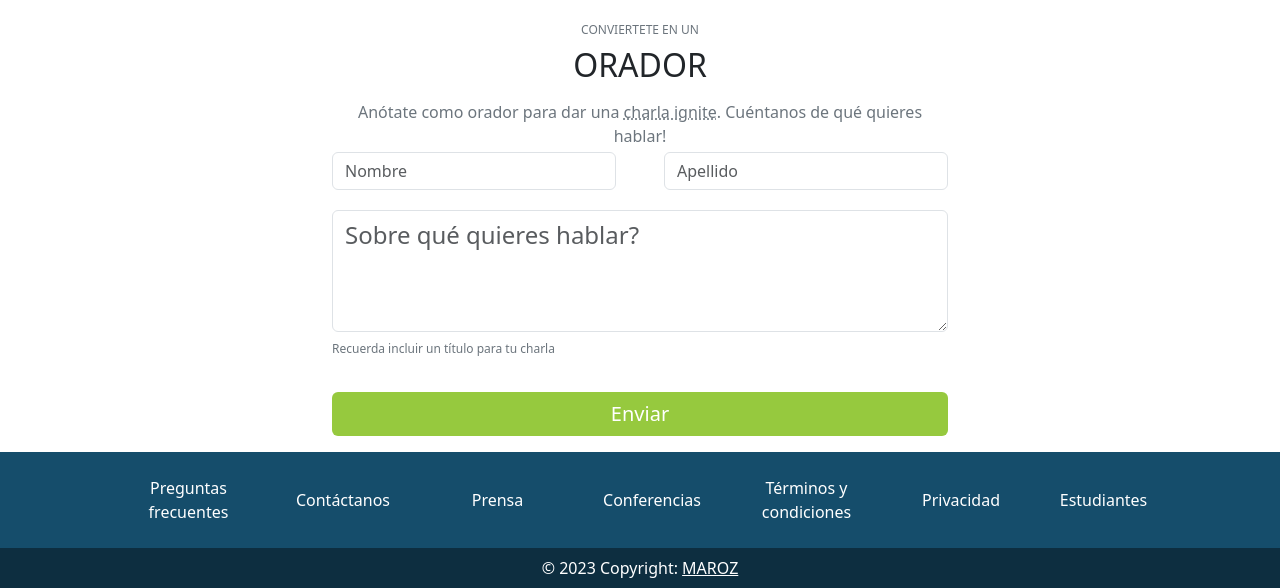
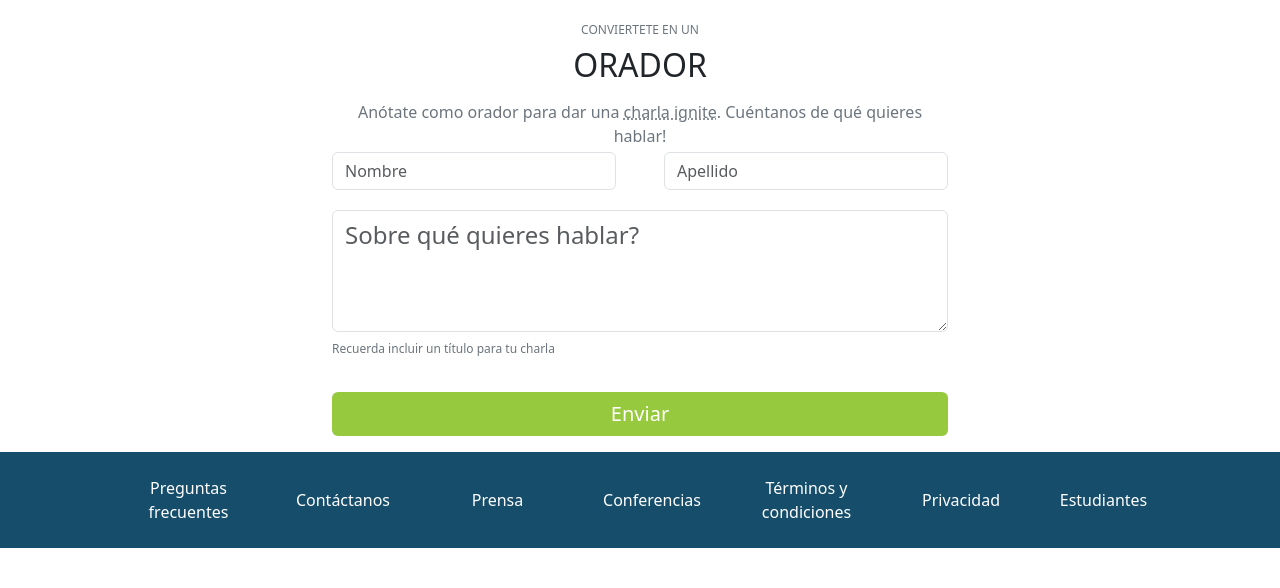
Before and after one commit to Marozta/Repo-Pruebas, a plain HTML site: page index.html in a window 1280 px wide. Shown: the part 2148-2736 px from the top of the page. After the commit the page ends 2696 px from the top, so only its background shows below. Drawn offline with nearby package versions, Linux system fonts and the light colour scheme.

Commit message:
cambios en index.html

```diff
--- a/index.html
+++ b/index.html
@@ -3,9 +3,6 @@
     <head>
         <!-- METADATOS -->
         <meta charset="UTF-8">
-        <meta name="author" content="Maroz">
-        <meta name="description" content="Portafolio de desarrollos Web de Maroz">
-        <meta name="keywords" content="HTML, CSS, bootstrap">
         <meta name="viewport" content="width=device-width, initial-scale=1.0">
         <meta http-equiv="X-UA-Compatible" content="IE=edge">
 
@@ -255,12 +252,6 @@
                     </div>
                 </div>
             </section>
-
-            <!-- Copyright -->
-            <div class="text-center p-2 bg-copy">
-                © 2023 Copyright:
-                <a class="text-white" href="https://github.com/maroz/">MAROZ</a>
-           </div>
         </footer>
 
         <!-- JAVASCRIPT -->
```
